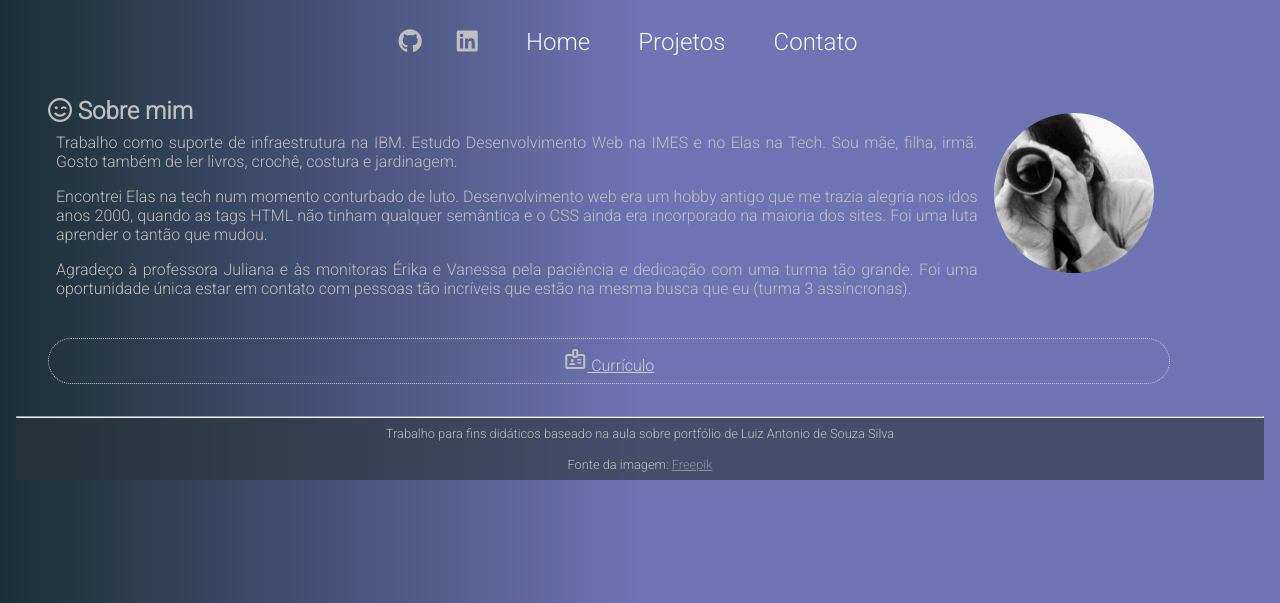
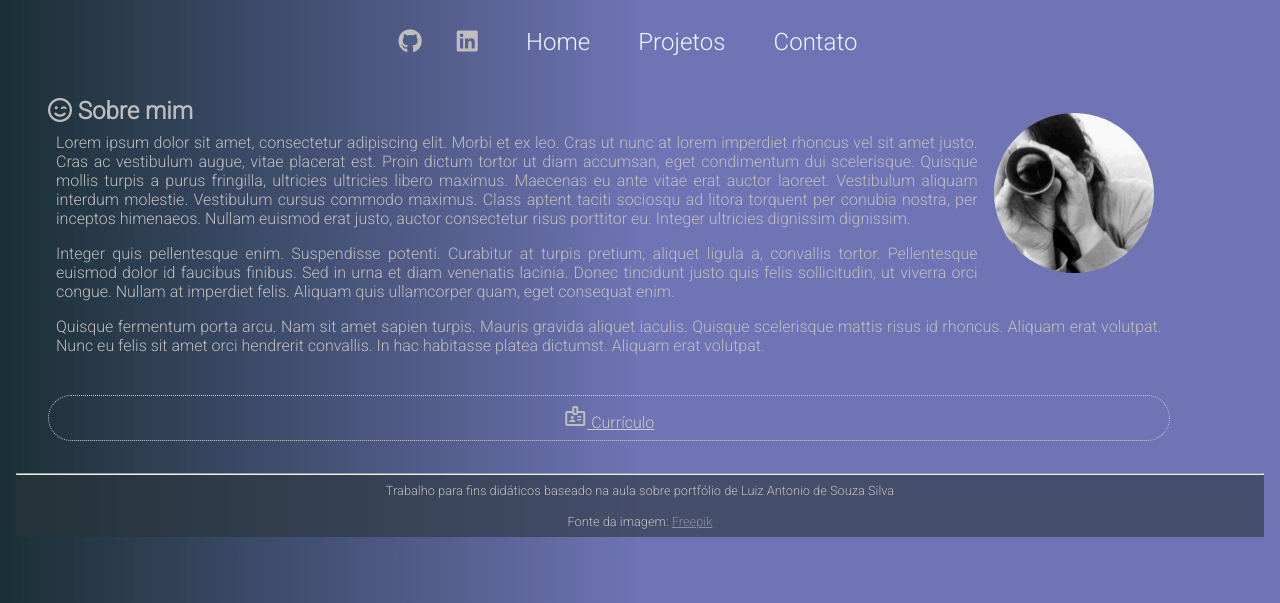
Before and after one commit to KarinPortfolio/port-flask, a Flask app: page / in a window 1280 px wide. Shown: the top 603 px of the page. Run offline with Flask 2, Linux system fonts and the light colour scheme; some libraries are stand-ins or nearby versions.

Commit message:
Update index.html

```diff
--- a/templates/index.html
+++ b/templates/index.html
@@ -3,15 +3,9 @@
 
 <img class="figure" src="{{ url_for('static', filename='img/139494268.jpg') }}">
 <h2><i class="fa-regular fa-face-smile-wink"></i> Sobre mim</h2>
-<p>Trabalho como suporte de infraestrutura na IBM. Estudo Desenvolvimento Web na IMES e no Elas na Tech. Sou
-  mãe, filha, irmã. Gosto também de ler livros, crochê, costura e jardinagem.</p>
-<p>Encontrei Elas na tech num momento conturbado de luto. Desenvolvimento web era um hobby antigo que me
-  trazia
-  alegria nos idos anos 2000, quando as tags HTML não tinham qualquer semântica e o CSS ainda era
-  incorporado na maioria dos sites. Foi uma luta aprender o tantão que mudou. </p>
-<p>Agradeço à professora Juliana e às monitoras Érika e Vanessa pela paciência e dedicação com uma turma tão
-  grande. Foi uma oportunidade única estar em contato com pessoas tão incríveis que estão na mesma
-  busca que eu (turma 3 assíncronas).</p>
+<p>Lorem ipsum dolor sit amet, consectetur adipiscing elit. Morbi et ex leo. Cras ut nunc at lorem imperdiet rhoncus vel sit amet justo. Cras ac vestibulum augue, vitae placerat est. Proin dictum tortor ut diam accumsan, eget condimentum dui scelerisque. Quisque mollis turpis a purus fringilla, ultricies ultricies libero maximus. Maecenas eu ante vitae erat auctor laoreet. Vestibulum aliquam interdum molestie. Vestibulum cursus commodo maximus. Class aptent taciti sociosqu ad litora torquent per conubia nostra, per inceptos himenaeos. Nullam euismod erat justo, auctor consectetur risus porttitor eu. Integer ultricies dignissim dignissim.</p>
+<p>Integer quis pellentesque enim. Suspendisse potenti. Curabitur at turpis pretium, aliquet ligula a, convallis tortor. Pellentesque euismod dolor id faucibus finibus. Sed in urna et diam venenatis lacinia. Donec tincidunt justo quis felis sollicitudin, ut viverra orci congue. Nullam at imperdiet felis. Aliquam quis ullamcorper quam, eget consequat enim.</p>
+<p>Quisque fermentum porta arcu. Nam sit amet sapien turpis. Mauris gravida aliquet iaculis. Quisque scelerisque mattis risus id rhoncus. Aliquam erat volutpat. Nunc eu felis sit amet orci hendrerit convallis. In hac habitasse platea dictumst. Aliquam erat volutpat. </p>
 <div class="interno">
   <p id="curriculo"><a href="https://karinportfolio.github.io/curriculo/" target="_blank">
       <span class="material-symbols-outlined">
```
